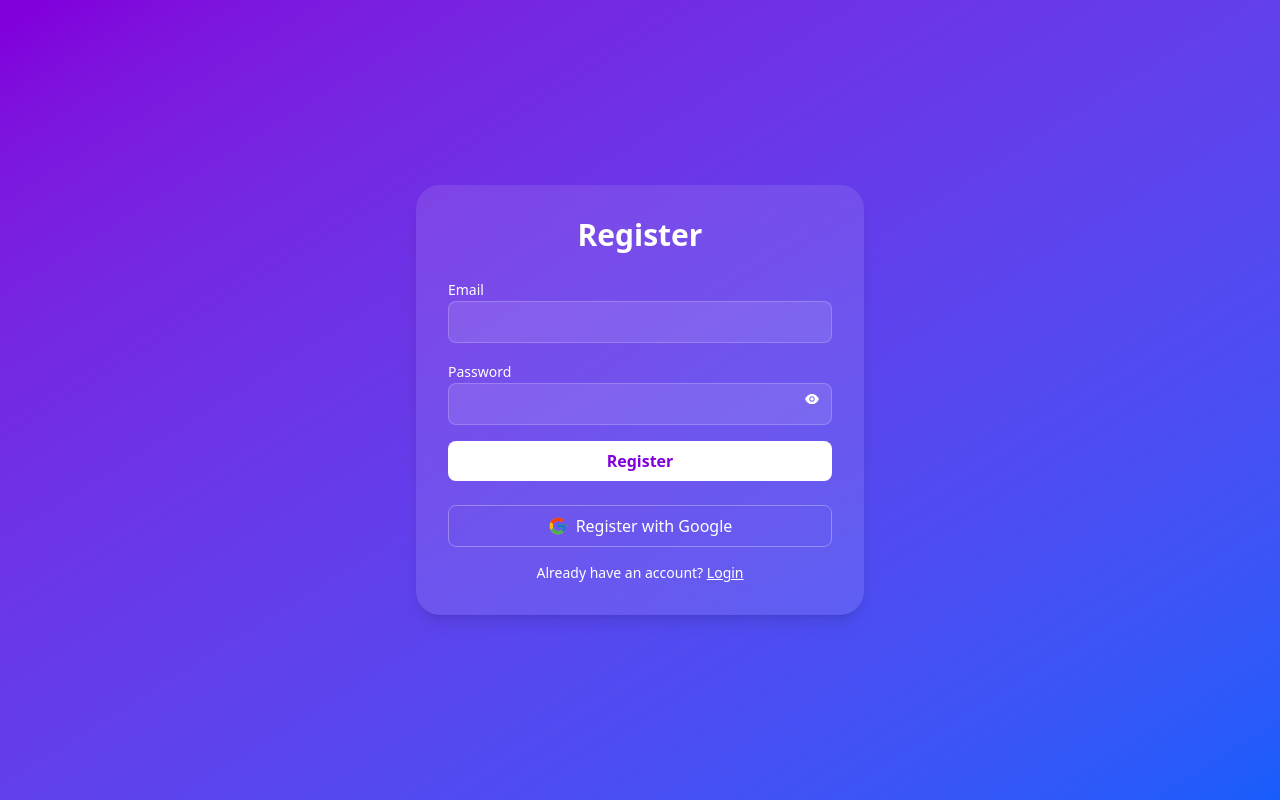
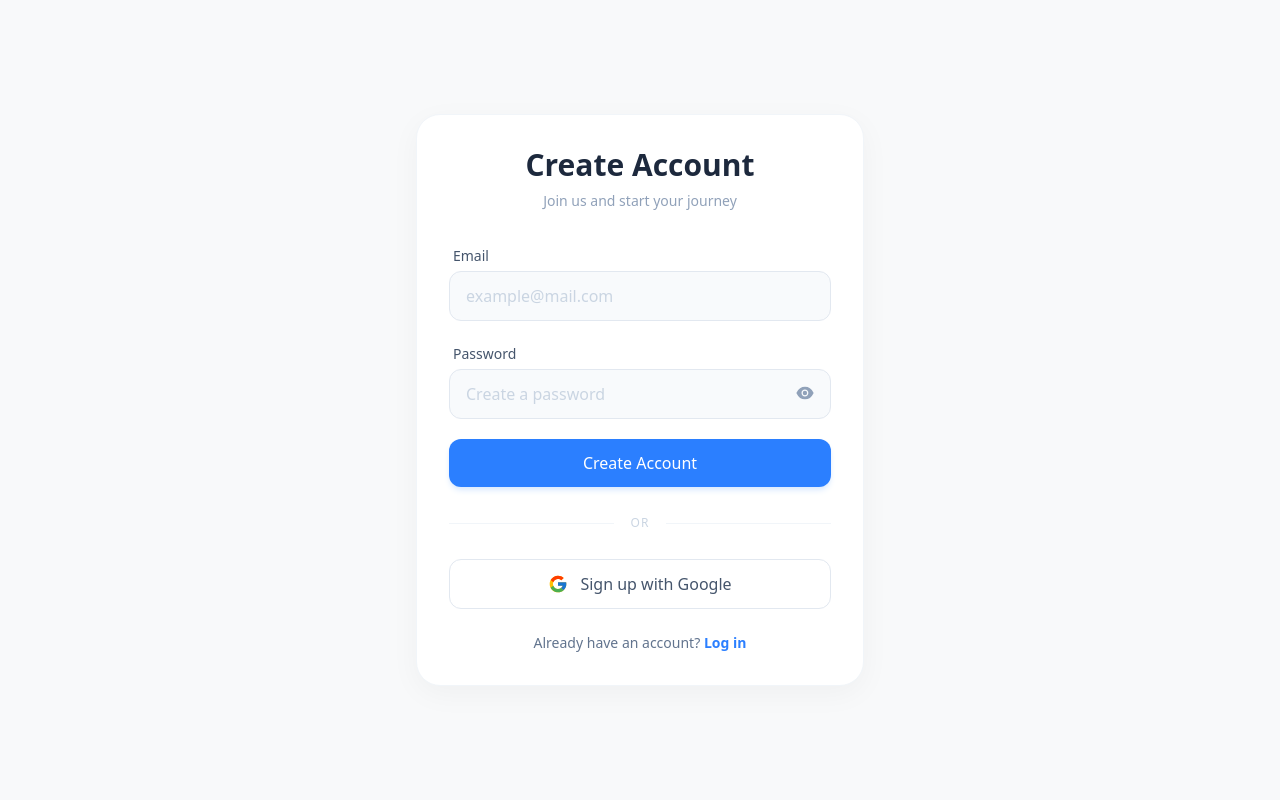
Before and after one commit to ayonpaul8906/SkillBite, a React (Vite) app in the folder frontend/: page /register in a window 1280 px wide. Built offline with nearby package versions, Linux system fonts and the light colour scheme; no server answers.

Commit message:
Refactor register component with updated styles

```diff
--- a/frontend/src/pages/Auth/register.jsx
+++ b/frontend/src/pages/Auth/register.jsx
@@ -35,59 +35,79 @@ export default function Register() {
   };
 
   return (
-    <div className="min-h-screen bg-gradient-to-br from-purple-700 to-blue-600 flex items-center justify-center px-4">
+    <div className="min-h-screen bg-[#f8f9fa] flex items-center justify-center px-4 relative">
+      {/* Subtle Background Accents */}
+      <div className="absolute top-0 left-0 w-full h-full overflow-hidden -z-10">
+        <div className="absolute top-[-5%] right-[-5%] w-[35%] h-[35%] rounded-full bg-blue-50/50 blur-3xl" />
+        <div className="absolute bottom-[5%] left-[-5%] w-[30%] h-[30%] rounded-full bg-cream-50 blur-3xl opacity-40" style={{ backgroundColor: '#fffcf0' }} />
+      </div>
+
       <Toaster />
       <motion.div
-        initial={{ opacity: 0, y: 30 }}
+        initial={{ opacity: 0, y: 20 }}
         animate={{ opacity: 1, y: 0 }}
-        transition={{ duration: 0.5 }}
-        className="bg-white/10 backdrop-blur-lg p-8 rounded-3xl shadow-lg w-full max-w-md text-white"
+        transition={{ duration: 0.6 }}
+        className="bg-white p-8 rounded-3xl shadow-[0_8px_30px_rgb(0,0,0,0.04)] border border-slate-100 w-full max-w-md text-slate-800"
       >
-        <h2 className="text-3xl font-bold mb-6 text-center">Register</h2>
-        <form onSubmit={handleSubmit(onSubmit)} className="space-y-4">
+        <h2 className="text-3xl font-semibold mb-2 text-center text-slate-800">Create Account</h2>
+        <p className="text-slate-400 text-center mb-8 text-sm">Join us and start your journey</p>
+
+        <form onSubmit={handleSubmit(onSubmit)} className="space-y-5">
           <div>
-            <label className="text-sm">Email</label>
+            <label className="text-sm font-medium text-slate-600 ml-1">Email</label>
             <input
               type="email"
               {...register("email")}
-              className="w-full px-4 py-2 rounded-lg bg-white/10 border border-white/20 focus:outline-none"
+              placeholder="example@mail.com"
+              className="w-full px-4 py-3 mt-1 rounded-xl bg-slate-50 border border-slate-200 focus:border-blue-300 focus:bg-white focus:outline-none transition-all duration-200 text-slate-700 placeholder:text-slate-300"
               required
             />
           </div>
+
           <div>
-            <label className="text-sm">Password</label>
-            <div className="relative">
+            <label className="text-sm font-medium text-slate-600 ml-1">Password</label>
+            <div className="relative mt-1">
               <input
                 type={showPassword ? "text" : "password"}
                 {...register("password")}
-                className="w-full px-4 py-2 rounded-lg bg-white/10 border border-white/20 focus:outline-none"
+                placeholder="Create a password"
+                className="w-full px-4 py-3 rounded-xl bg-slate-50 border border-slate-200 focus:border-blue-300 focus:bg-white focus:outline-none transition-all duration-200 text-slate-700 placeholder:text-slate-300"
                 required
               />
               <div
-                className="absolute right-3 top-2 cursor-pointer"
+                className="absolute right-4 top-3.5 cursor-pointer text-slate-400 hover:text-slate-600"
                 onClick={() => setShowPassword(!showPassword)}
               >
-                {showPassword ? <AiFillEyeInvisible /> : <AiFillEye />}
+                {showPassword ? <AiFillEyeInvisible size={20} /> : <AiFillEye size={20} />}
               </div>
             </div>
           </div>
+
           <button
             type="submit"
-            className="w-full bg-white text-purple-700 font-semibold py-2 rounded-lg hover:bg-purple-100 transition"
+            className="w-full bg-blue-500 text-white font-medium py-3 rounded-xl hover:bg-blue-600 shadow-md shadow-blue-100 transition-all active:scale-[0.98]"
           >
-            Register
+            Create Account
           </button>
+
+          <div className="relative flex py-2 items-center">
+            <div className="flex-grow border-t border-slate-100"></div>
+            <span className="flex-shrink mx-4 text-slate-300 text-xs uppercase tracking-widest">or</span>
+            <div className="flex-grow border-t border-slate-100"></div>
+          </div>
+
           <button
             type="button"
             onClick={handleGoogleLogin}
-            className="w-full flex items-center justify-center gap-2 border border-white/30 mt-2 py-2 rounded-lg hover:bg-white/10"
+            className="w-full flex items-center justify-center gap-3 border border-slate-200 py-3 rounded-xl hover:bg-slate-50 transition-colors font-medium text-slate-600"
           >
-            <FcGoogle className="text-xl" /> Register with Google
+            <FcGoogle className="text-xl" /> Sign up with Google
           </button>
-          <p className="text-sm mt-4 text-center">
+
+          <p className="text-sm mt-6 text-center text-slate-500">
             Already have an account?{" "}
-            <Link to="/login" className="underline text-white hover:text-blue-200">
-              Login
+            <Link to="/login" className="font-semibold text-blue-500 hover:text-blue-600 underline-offset-4 hover:underline">
+              Log in
             </Link>
           </p>
         </form>
```
